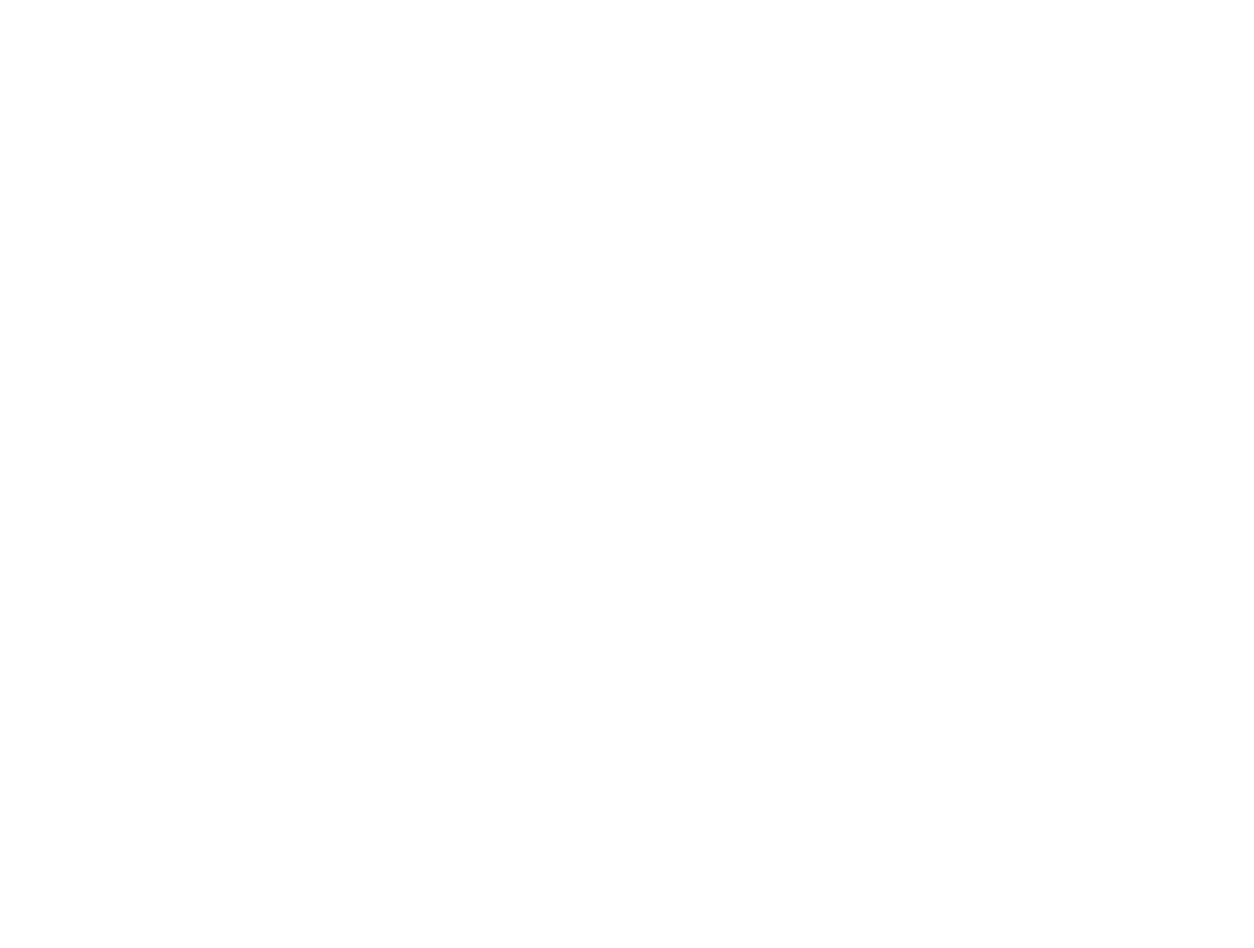
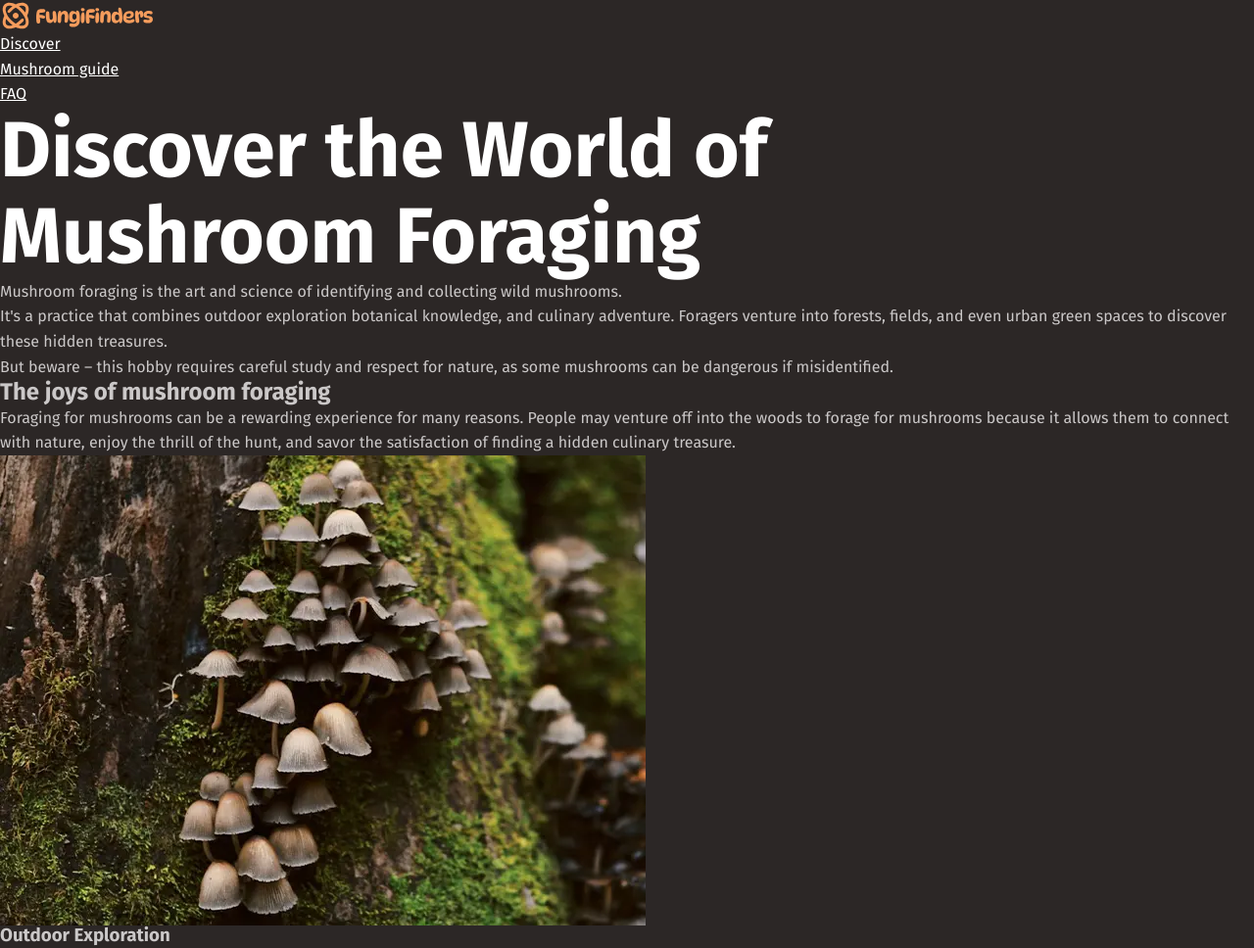
Before and after one commit to mr-m-Rad/mycode, a plain HTML site: page index.html in a window 1280 px wide. Shown: the top 968 px of the page at 98% size. Before the commit the page ends 800 px from the top, so only its background shows below. Drawn offline with Linux system fonts and the light colour scheme.

Commit message:
finished html

```diff
--- /dev/null
+++ b/custom.css
@@ -0,0 +1,41 @@
+:root {
+	--clr-white: hsl(0, 0%, 100%);
+	--clr-gray-100: hsl(0, 2%, 79%);
+	--clr-brand-400: hsl(25, 88%, 75%);
+	--clr-brand-500: hsl(25, 88%, 66%);
+	--clr-green-400: hsl(143, 19%, 49%);
+	--clr-green-500: hsl(143, 38%, 37%);
+	--clr-green-600: hsl(145, 29%, 19%);
+	--clr-brown-500: hsl(10, 5%, 25%);
+	--clr-brown-600: hsl(9, 7%, 21%);
+	--clr-brown-700: hsl(9, 8%, 16%);
+	--clr-brown-800: hsl(0, 6%, 15%);
+	--clr-brown-900: hsl(0, 6%, 13%);
+	--clr-orange-500: hsl(28, 43%, 28%);
+	--clr-red-500: hsl(359, 34%, 24%);
+	--clr-teal-500: hsl(186, 42%, 25%);
+
+	--ff-main: "Fira sans", sans-serif;
+	--ff-alt: "Outfit", sans-serif;
+
+	--fs-300: 0.875rem;
+	--fs-400: 1rem;
+	--fs-500: 1.125rem;
+	--fs-600: 1.25rem;
+	--fs-700: 1.5rem;
+	--fs-800: 2rem;
+	--fs-900: 3.75rem;
+	--fs-1000: 3.75rem;
+}
+@media (width > 760px) {
+	:root {
+		--fs-300: 0.875rem;
+		--fs-400: 1rem;
+		--fs-500: 1.25rem;
+		--fs-600: 1.5rem;
+		--fs-700: 2rem;
+		--fs-800: 3rem;
+		--fs-900: 5rem;
+		--fs-1000: 7.5rem;
+	}
+}
--- a/index.html
+++ b/index.html
@@ -4,6 +4,136 @@
 		<meta charset="UTF-8" />
 		<meta name="viewport" content="width=device-width, initial-scale=1.0" />
 		<title>Fungi Finders</title>
+		<link rel="stylesheet" href="styles.css" />
+		<link rel="stylesheet" href="custom.css" />
+		<link rel="preconnect" href="https://fonts.googleapis.com" />
+		<link rel="preconnect" href="https://fonts.gstatic.com" crossorigin />
+		<link
+			href="https://fonts.googleapis.com/css2?family=Fira+Sans:wght@400;700&family=Outfit:wght@100..900&display=swap"
+			rel="stylesheet"
+		/>
 	</head>
-	<body></body>
+	<body>
+		<header>
+			<img src="assets/fungi-finders.svg" alt="fungi finders logo" />
+			<nav>
+				<ul role="list">
+					<li><a href="/">Discover</a></li>
+					<li><a href="#">Mushroom guide</a></li>
+					<li><a href="#">FAQ</a></li>
+				</ul>
+			</nav>
+		</header>
+		<main>
+			<section class="hero">
+				<h1>Discover the World of <span>Mushroom Foraging</span></h1>
+				<p>
+					Mushroom foraging is the art and science of identifying and collecting
+					wild mushrooms.
+				</p>
+				<p>
+					It's a practice that combines outdoor exploration botanical knowledge,
+					and culinary adventure. Foragers venture into forests, fields, and
+					even urban green spaces to discover these hidden treasures.
+				</p>
+				<p>
+					But beware &ndash; this hobby requires careful study and respect for
+					nature, as some mushrooms can be dangerous if misidentified.
+				</p>
+			</section>
+			<section class="joy">
+				<h2>The joys of mushroom foraging</h2>
+				<p>
+					Foraging for mushrooms can be a rewarding experience for many reasons.
+					People may venture off into the woods to forage for mushrooms because
+					it allows them to connect with nature, enjoy the thrill of the hunt,
+					and savor the satisfaction of finding a hidden culinary treasure.
+				</p>
+				<div class="card-countainer">
+					<article class="card">
+						<img src="assets/outdoor-exploration.webp" alt="" />
+						<h3>Outdoor Exploration</h3>
+						<p>
+							Mushroom foraging takes you off the beaten path and into the heart
+							of nature. Learn to read the landscape, identifying prime mushroom
+							habitats from lush forest floors to sun-dappled meadows. Every
+							expedition is a new adventure, with the potential for exciting
+							discoveries around every tree and under every log.
+						</p>
+					</article>
+					<article class="card">
+						<img src="assets/botanical-expertise.webp" alt="" />
+						<h3>Botanical Expertise</h3>
+						<p>
+							Dive into the intricate world of fungal biology. Discover the
+							unique structures of mushrooms, from caps to gills to spores.
+							Learn to use field guides and identification keys to distinguish
+							between species. With practice, you'll start to see the forest in
+							a whole new light, recognizing the vital role fungi play in
+							ecosystem health.
+						</p>
+					</article>
+					<article class="card">
+						<img src="assets/culinary-delight.webp" alt="" />
+						<h3>Culinary Delights</h3>
+						<p>
+							Transform your foraged finds into delectable dishes. Many edible
+							mushrooms offer unique flavors and textures that can elevate your
+							cooking. From the earthy porcini to the delicate chanterelle, each
+							variety brings its own character to the table. Explore recipes,
+							preservation techniques, and the joy of cooking with nature's
+							bounty.
+						</p>
+					</article>
+				</div>
+			</section>
+			<section class="start-adv">
+				<h2>Start your <span class="">Foraging Adventure!</span></h2>
+				<p>
+					Whether you're seeking a deeper connection with nature, a new outdoor
+					hobby, or simply love the idea of finding your own food, mushroom
+					foraging offers a uniquely rewarding experience.
+				</p>
+			</section>
+			<article class="article1">
+				<div>
+					<img
+						src="/assets/get-to-know.webp"
+						alt="a Man looking for mushrooms"
+					/>
+				</div>
+				<div>
+					<h2>Get to know your mushrooms</h2>
+					<p>
+						Successful and safe mushroom foraging begins with a deep
+						understanding of the species you'll encounter in the wild - not just
+						what the edible ones look like, but their toxic look-alikes,
+						seasonal patterns, and preferred habitats.
+					</p>
+					<p>
+						It can feel like a big task, but we’ve got a handy reference guide
+						to help you out!
+					</p>
+					<a class="a-but" href="">Reference Guide</a>
+				</div>
+			</article>
+			<article class="article2">
+				<div>
+					<h2>connect with Nature</h2>
+					<p>
+						Experience the beauty of the great outdoors while foraging for
+						mushrooms with fellow enthusiasts.
+					</p>
+					<a class="a-but" href="">Learn More</a>
+				</div>
+				<div>
+					<img src="assets/nature.webp" alt=" mushrooms in jungle" />
+				</div>
+			</article>
+		</main>
+		<footer class="site-footer">
+			<h4>Happy Foraging!</h4>
+			<a href="mailto:contact@fungifinders.com">contact@fungifinders.com</a>
+		</footer>
+	</body>
 </html>
--- a/styles.css
+++ b/styles.css
@@ -0,0 +1,93 @@
+@import "custom.css";
+@layer css-reset {
+	*,
+	*::before,
+	*::after {
+		box-sizing: border-box;
+	}
+
+	/* https://kilianvalkhof.com/2022/css-html/your-css-reset-needs-text-size-adjust-probably/ */
+	html {
+		-moz-text-size-adjust: none;
+		-webkit-text-size-adjust: none;
+		text-size-adjust: none;
+	}
+
+	body,
+	h1,
+	h2,
+	h3,
+	h4,
+	p,
+	figure,
+	blockquote,
+	dl,
+	dd {
+		margin: 0;
+	}
+
+	/* https://www.scottohara.me/blog/2019/01/12/lists-and-safari.html */
+	[role="list"] {
+		list-style: none;
+		margin: 0;
+		padding: 0;
+	}
+
+	body {
+		min-block-size: 100vh;
+		line-height: 1.6;
+	}
+
+	h1,
+	h2,
+	h3,
+	button,
+	input,
+	label {
+		line-height: 1.1;
+	}
+
+	h1,
+	h2,
+	h3,
+	h4 {
+		text-wrap: balance;
+	}
+
+	p,
+	li {
+		text-wrap: pretty;
+	}
+
+	img,
+	picture {
+		max-inline-size: 100%;
+		display: block;
+	}
+
+	input,
+	button,
+	textarea,
+	select {
+		font: inherit;
+	}
+}
+@layer base {
+	html {
+		font-family: var(--ff-main);
+		background-color: var(--clr-brown-700);
+		color: var(--clr-gray-100);
+		line-height: 1.6;
+	}
+	a {
+		color: var(--clr-white);
+	}
+	a:active,
+	a:focus-visible {
+		color: var(--clr-brand-500);
+	}
+	h1 {
+		font-size: var(--fs-900);
+		color: var(--clr-white);
+	}
+}
```
